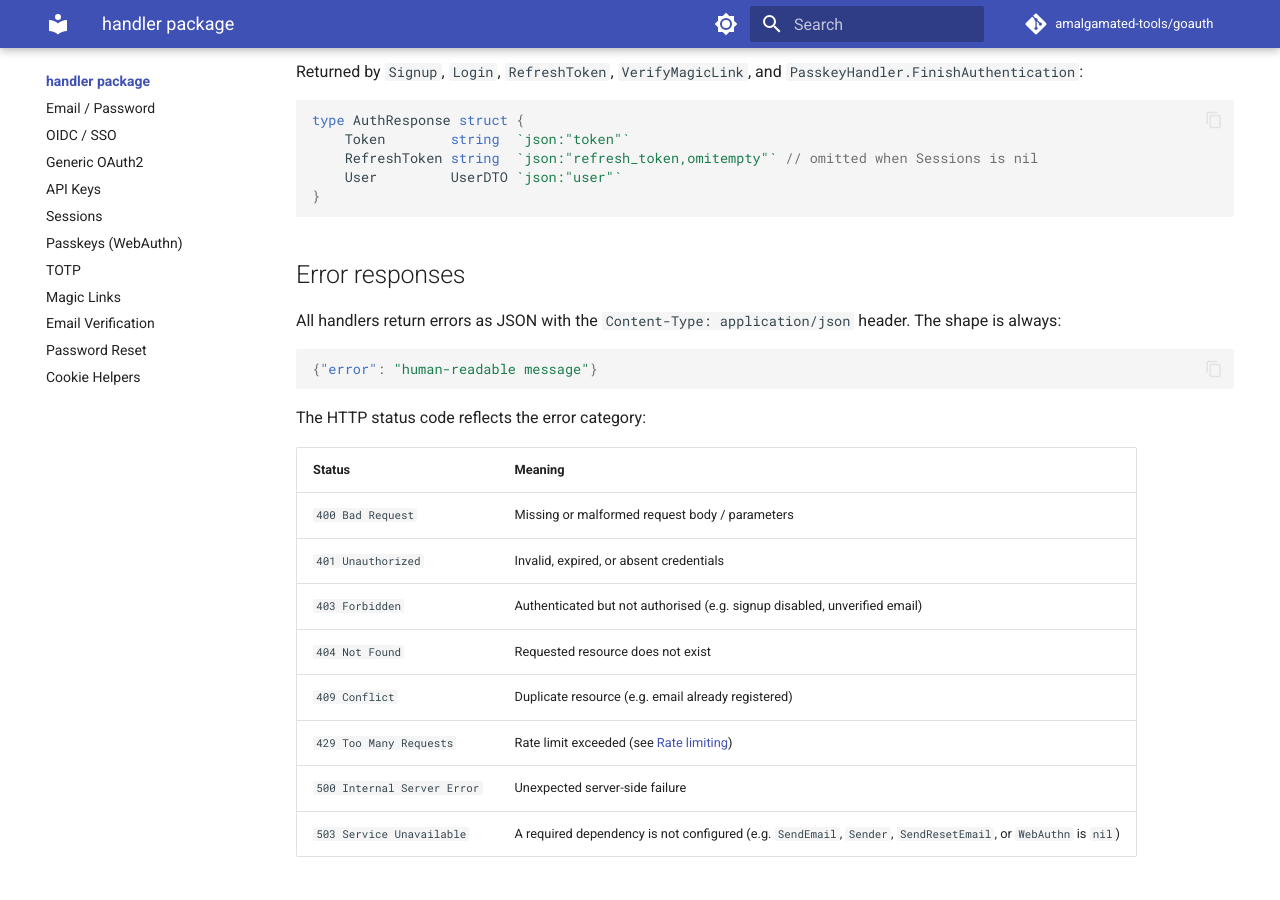
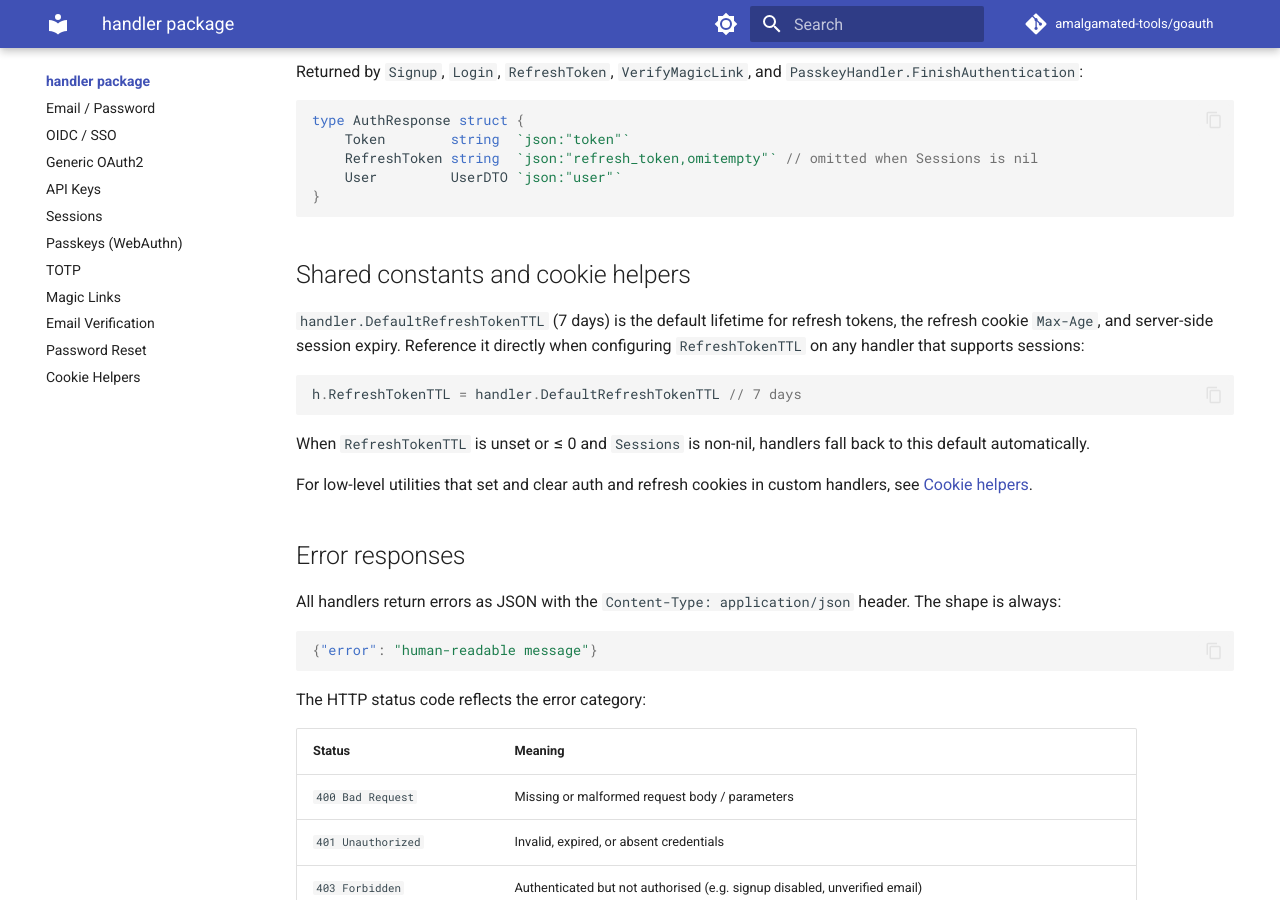
Before and after one commit to amalgamated-tools/goauth, an MkDocs documentation site: the page built from docs/handler/index.md, in a window 1280 px wide and 900 px high, scrolled down 3115 px. Built offline with MkDocs 1.6.1 and Material for MkDocs 9.7.7, drawn with Linux system fonts in a browser that asks for light colours; comment, search, counter and statistics services are not loaded.

Commit message:
docs(handler): add shared constants and cookie helpers section to index (#508)
* docs(handler): add shared constants and cookie helpers section to index

The handler/index.md Shared response types section documented DTO types
and their converter functions, but omitted two categories of shared
exports that developers building custom handlers often need:

- handler.DefaultRefreshTokenTTL — the default 7-day refresh token
  lifetime used by all handlers that support sessions; referenced in
  every handler's configuration example but not explained in the index.
- Cookie helper functions (SetAuthCookie, ClearAuthCookie,
  SetRefreshCookie, ClearRefreshCookie) — documented in cookies.md
  but not cross-referenced from the main package index.

Add a 'Shared constants and cookie helpers' section that describes
DefaultRefreshTokenTTL and links to cookies.md for the cookie utilities.

Co-authored-by: Copilot <223556219+Copilot@users.noreply.github.com>

* Potential fix for pull request finding

Co-authored-by: Copilot Autofix powered by AI <175728472+Copilot@users.noreply.github.com>

---------

Co-authored-by: github-actions[bot] <41898282+github-actions[bot]@users.noreply.github.com>
Co-authored-by: Copilot <223556219+Copilot@users.noreply.github.com>
Co-authored-by: Patrick Veverka <veverkap@users.noreply.github.com>
Co-authored-by: Copilot Autofix powered by AI <175728472+Copilot@users.noreply.github.com>

````diff
--- a/docs/handler/index.md
+++ b/docs/handler/index.md
@@ -138,6 +138,18 @@ type AuthResponse struct {
 }
 ```
 
+## Shared constants and cookie helpers
+
+`handler.DefaultRefreshTokenTTL` (7 days) is the default lifetime for refresh tokens, the refresh cookie `Max-Age`, and server-side session expiry. Reference it directly when configuring `RefreshTokenTTL` on any handler that supports sessions:
+
+```go
+h.RefreshTokenTTL = handler.DefaultRefreshTokenTTL // 7 days
+```
+
+When `RefreshTokenTTL` is unset or ≤ 0 and `Sessions` is non-nil, handlers fall back to this default automatically.
+
+For low-level utilities that set and clear auth and refresh cookies in custom handlers, see [Cookie helpers](cookies.md).
+
 ## Error responses
 
 All handlers return errors as JSON with the `Content-Type: application/json` header. The shape is always:
````
